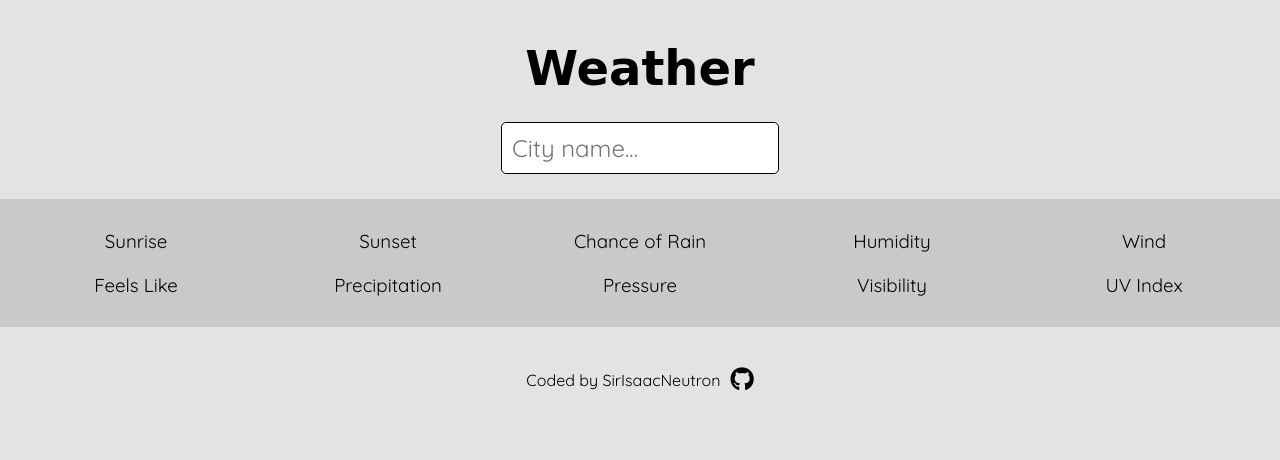
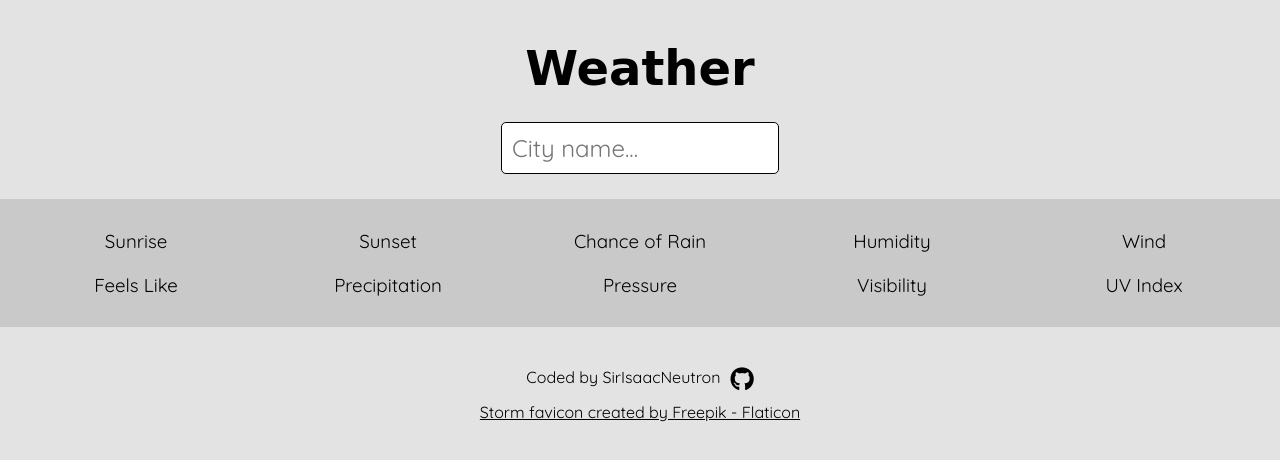
Before and after one commit to SirIsaacNeutron/weather-app, a website built with webpack: page src/template.html in a window 1280 px wide. Built offline with nearby package versions, Linux system fonts and the light colour scheme; a web font is replaced by a local one.

Commit message:
Add favicon

```diff
--- a/src/styles.css
+++ b/src/styles.css
@@ -208,11 +208,21 @@ span.current-unit {
 
 footer {
     display: flex;
+    flex-direction: column;
     align-items: center;
     justify-content: center;
     gap: 10px;
 
     padding-bottom: 20px;
+}
+
+footer a {
+    color: black;
+}
+
+.source-code {
+    display: flex;
+    gap: 10px;
 }
 
 .fa-github {
--- a/src/template.html
+++ b/src/template.html
@@ -89,10 +89,13 @@
 
         </div>
         <footer>
-            <p>Coded by SirIsaacNeutron</p>
-            <a href="https://github.com/SirIsaacNeutron/weather-app" target="_blank">
-                <i class="fab fa-github"></i>
-            </a>
+            <div class="source-code">
+                <p>Coded by SirIsaacNeutron</p>
+                <a href="https://github.com/SirIsaacNeutron/weather-app" target="_blank">
+                    <i class="fab fa-github"></i>
+                </a>
+            </div>
+            <a href="https://www.flaticon.com/free-icons/storm" title="storm icons">Storm favicon created by Freepik - Flaticon</a>
         </footer>
     </body>
 </html>
--- a/webpack.config.js
+++ b/webpack.config.js
@@ -15,6 +15,7 @@ module.exports = {
             title: "Weather",
             filename: "index.html",
             template: "src/template.html",
+            favicon: "src/storm.png"
         }),
     ],
     module: {
```
Also changed, not shown: dist/index.html, dist/main14a977b0a7a08fe75dec.js (deleted), dist/main2d8449268d3cc43d5a39.js (added), dist/storm.png (added), src/storm.png (added).
